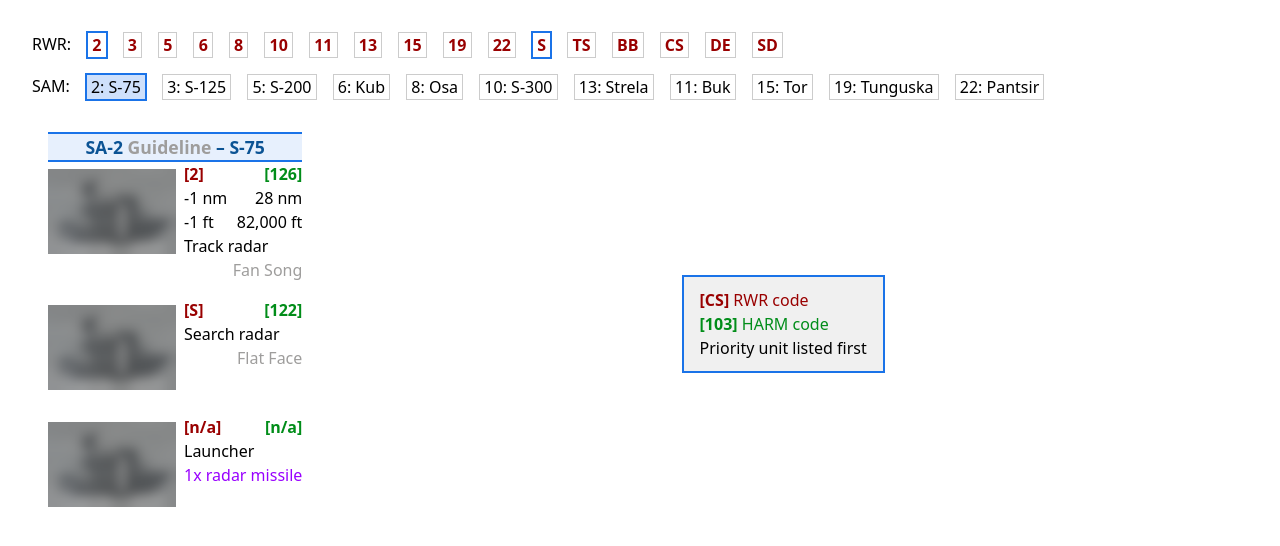
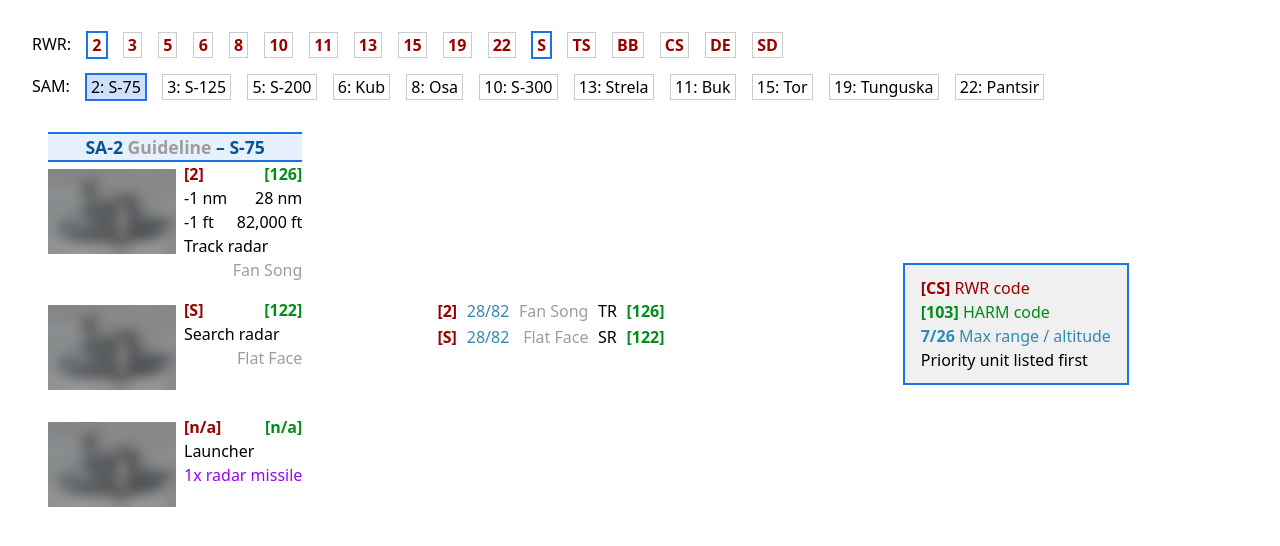
Before and after one commit to rstarkov/KneepadSams, a React (Vite) app: page / in a window 1280 px wide. Both pictures are taken after a click on the element "2: S-75". Shown: the top 546 px of the page. Built offline with nearby package versions, Linux system fonts and the light colour scheme.

Commit message:
Summary of all selected units

```diff
--- a/src/App.tsx
+++ b/src/App.tsx
@@ -49,10 +49,30 @@ function App() {
             </div>
             <div style={{ display: "flex", flexDirection: "row", gap: "1rem 0", flexWrap: "wrap", marginTop: "1rem" }}>
                 {samsToShow.map(sk => <SamSystemCard key={sk} sam={sams[sk]} />)}
+                {samsToShow.length > 0 && <div style={{ display: "grid", gridTemplateColumns: "max-content max-content max-content max-content max-content", gap: "0.1rem 0.6rem", alignItems: "center", alignSelf: "center", margin: "0 auto" }}>
+                    {Object.keys(rwrs).filter(rwr => possibleRwr.has(rwr)).map(rwr => {
+                        const samsWithThisRwr = samsToShow.filter(sk => sams[sk].units.some(u => u.rwr === rwr));
+                        const maxRange = Math.max(...samsWithThisRwr.map(sk => sams[sk].maxRangeNm));
+                        const maxAlt = Math.max(...samsWithThisRwr.map(sk => sams[sk].maxAltFt));
+                        return <>
+                            <RwrDiv key={rwr}>[{rwr}]</RwrDiv>
+                            <ParamsDiv>{maxRange > 99 ? 99 : maxRange.toFixed(0)}/{maxAlt > 99000 ? 99 : (maxAlt / 1000).toFixed(0)}</ParamsDiv>
+                            <UnitName>{rwrs[rwr].name}</UnitName>
+                            <div>{shortType(rwrs[rwr].type)}</div>
+                            <HarmDiv>[{rwrs[rwr].harm}]</HarmDiv>
+                        </>;
+                    })}
+                </div>}
                 {samsToShow.length > 0 && <LegendCard />}
             </div>
         </div>
     )
+}
+
+function shortType(type: string | undefined): string {
+    if (type == "Search radar") return "SR";
+    if (type == "Track radar") return "TR";
+    return "?";
 }
 
 const SelectDiv = styled("div") <{ selected: "yes" | "implicit" | "no" }>`
@@ -70,6 +90,7 @@ function LegendCard(): React.ReactNode {
     return <LegendDiv>
         <RwrDiv>[CS] <span style={{ fontWeight: "normal" }}>RWR code</span></RwrDiv>
         <HarmDiv>[103] <span style={{ fontWeight: "normal" }}>HARM code</span></HarmDiv>
+        <ParamsDiv><b>7/26</b> Max range / altitude</ParamsDiv>
         <div>Priority unit listed first</div>
     </LegendDiv>;
 }
@@ -180,4 +201,8 @@ const UnitName = styled("div")`
     text-align: right;
 `;
 
+const ParamsDiv = styled("div")`
+    color: #318BB1;
+`;
+
 export default App
```
